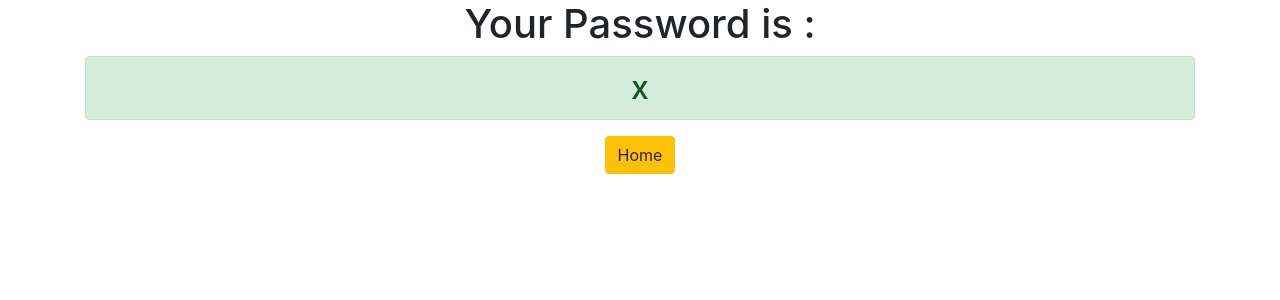
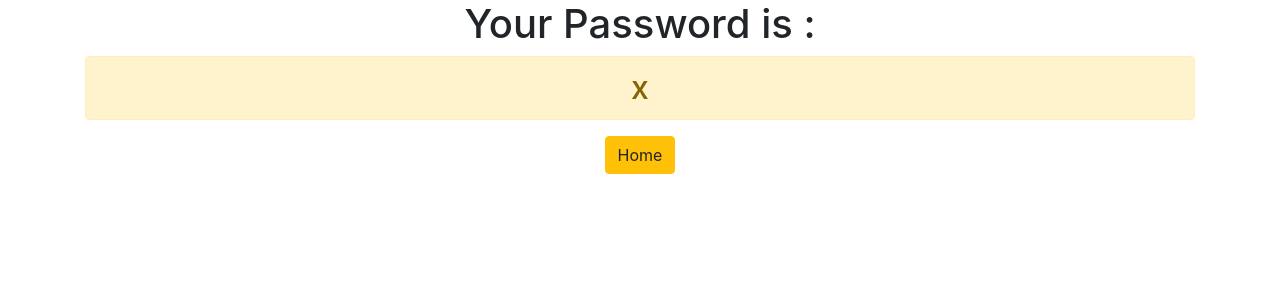
Before and after one commit to soroush32r/django3-password-generator, a Django app: template generator/templates/generator/password.html in a window 1280 px wide. Shown: the top 300 px of the page. Run offline with Django 3.2, Linux system fonts and the light colour scheme; the template is opened without the code that fills it: most values are stand-ins (such as "Sample title", 1, 10 or a date in 2020); some libraries are stand-ins or nearby versions.

Commit message:
we make a little change

```diff
--- a/generator/templates/generator/password.html
+++ b/generator/templates/generator/password.html
@@ -1,6 +1,6 @@
 <link rel="stylesheet" href="https://stackpath.bootstrapcdn.com/bootstrap/4.5.2/css/bootstrap.min.css" integrity="sha384-JcKb8q3iqJ61gNV9KGb8thSsNjpSL0n8PARn9HuZOnIxN0hoP+VmmDGMN5t9UJ0Z" crossorigin="anonymous">
 <div class="container text-center">
   <h1> Your Password is : </h1>
-  <h2 style="word-wrap: break-word;" class="alert alert-success"> {{ password }}</h2>
+  <h2 style="word-wrap: break-word;" class="alert alert-warning"> {{ password }}</h2>
   <a href="{% url 'home' %}" class="btn btn-warning">Home</a>
 </div>
```
